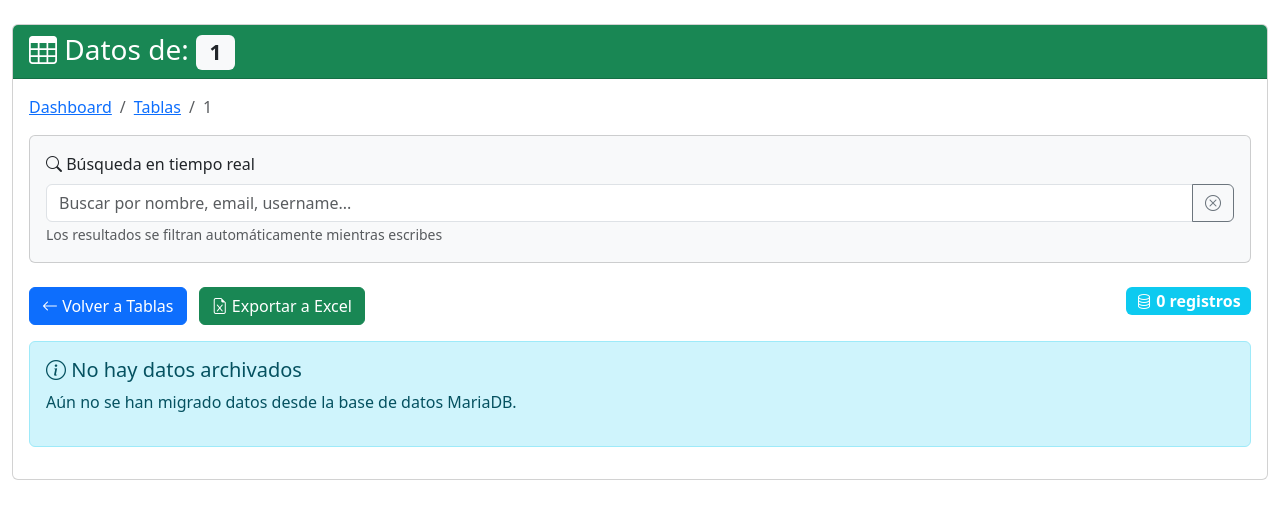
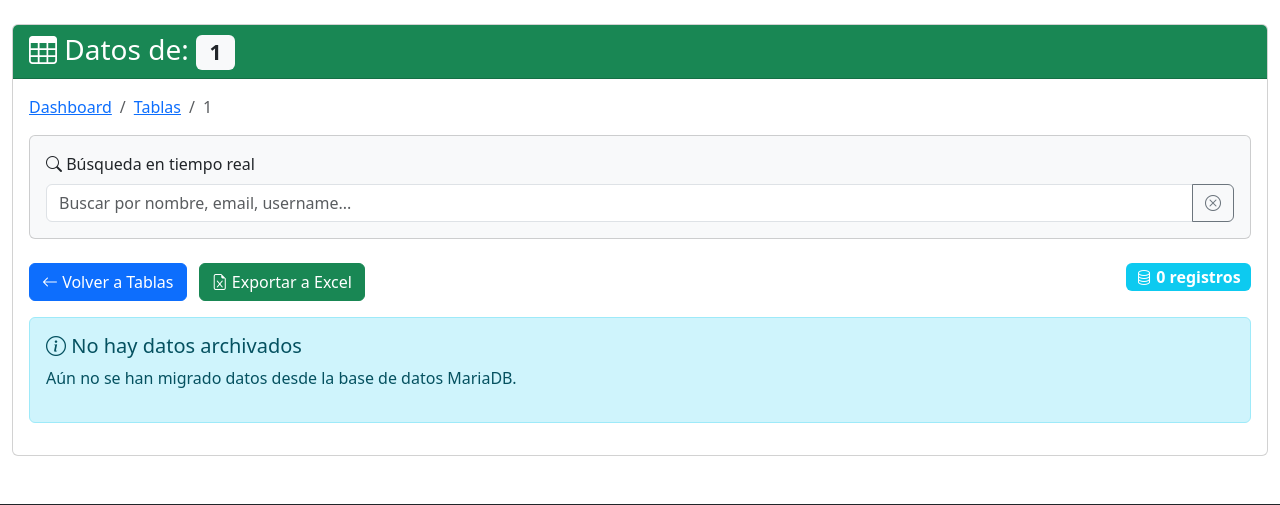
Before and after one commit to Bradleyfc/proyecto_cfbc, a Django app: page /datos-archivados/tablas/1/ in a window 1280 px wide. Shown: the part 73-578 px from the top of the page. Run offline with Django 5.2, Linux system fonts and the light colour scheme; the visitor is signed in with stand-in values (Sample User, id 1); data that the repository does not hold is empty; parts of the project's set-up code (start-up, migrations or seed data) failed here and were passed over.

Commit message:
actualizado

```diff
--- a/templates/datos_archivados/datos_list.html
+++ b/templates/datos_archivados/datos_list.html
@@ -43,7 +43,6 @@
                                                     <i class="bi bi-x-circle"></i>
                                                 </button>
                                             </div>
-                                            <small class="text-muted">Los resultados se filtran automáticamente mientras escribes</small>
                                         </div>
                                     </div>
                                 </div>
```
